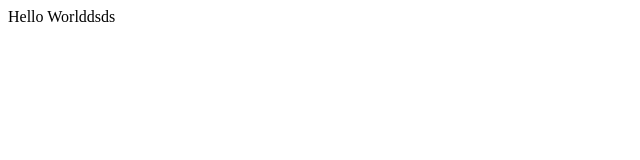
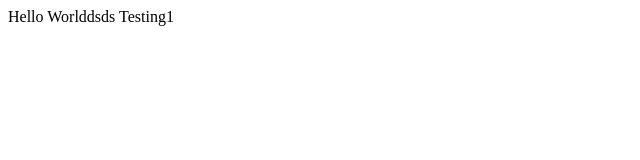
Before and after one commit to MajedZamzami1/CHSM-App, a plain HTML site: page index.html in a window 1280 px wide. Shown: the full height of the page, 0-640 px from the left. Drawn offline with Linux system fonts and the light colour scheme.

Commit message:
Update index.html

```diff
--- a/index.html
+++ b/index.html
@@ -7,6 +7,7 @@
 
 <body>
 Hello Worlddsds
+Testing1
 </body>
 
 
```
